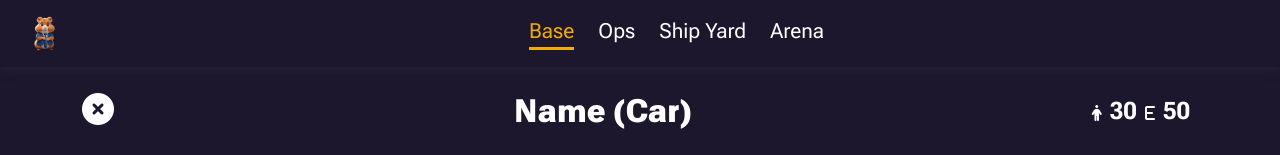
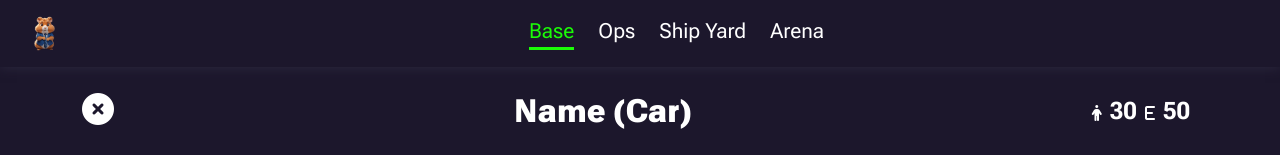
Before and after one commit to Yasir365/Zumator-Bot, a React (Vite) app: page / in a window 1280 px wide. Shown: the top 155 px of the page. Built offline with nearby package versions, Linux system fonts and the light colour scheme.

Commit message:
Update index.scss

```diff
--- a/src/index.scss
+++ b/src/index.scss
@@ -8,7 +8,7 @@
 }
 
 :root {
-    --primary: #F3AC00;
+    --primary: #1bfc07;
     --secondary: rgb(179, 48, 0);
     --background: #1c172c;
     --text: #ffffff;
```
